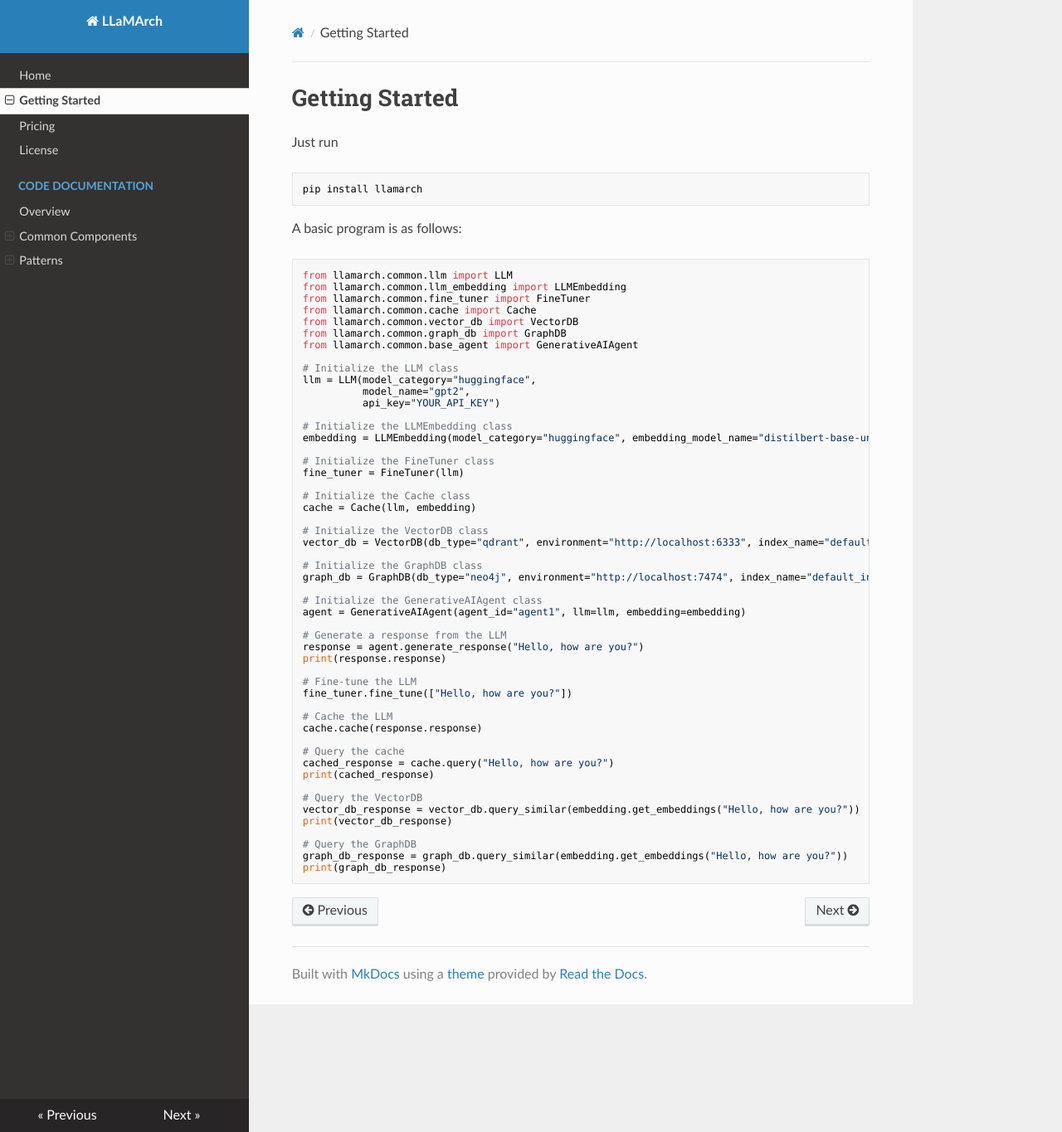
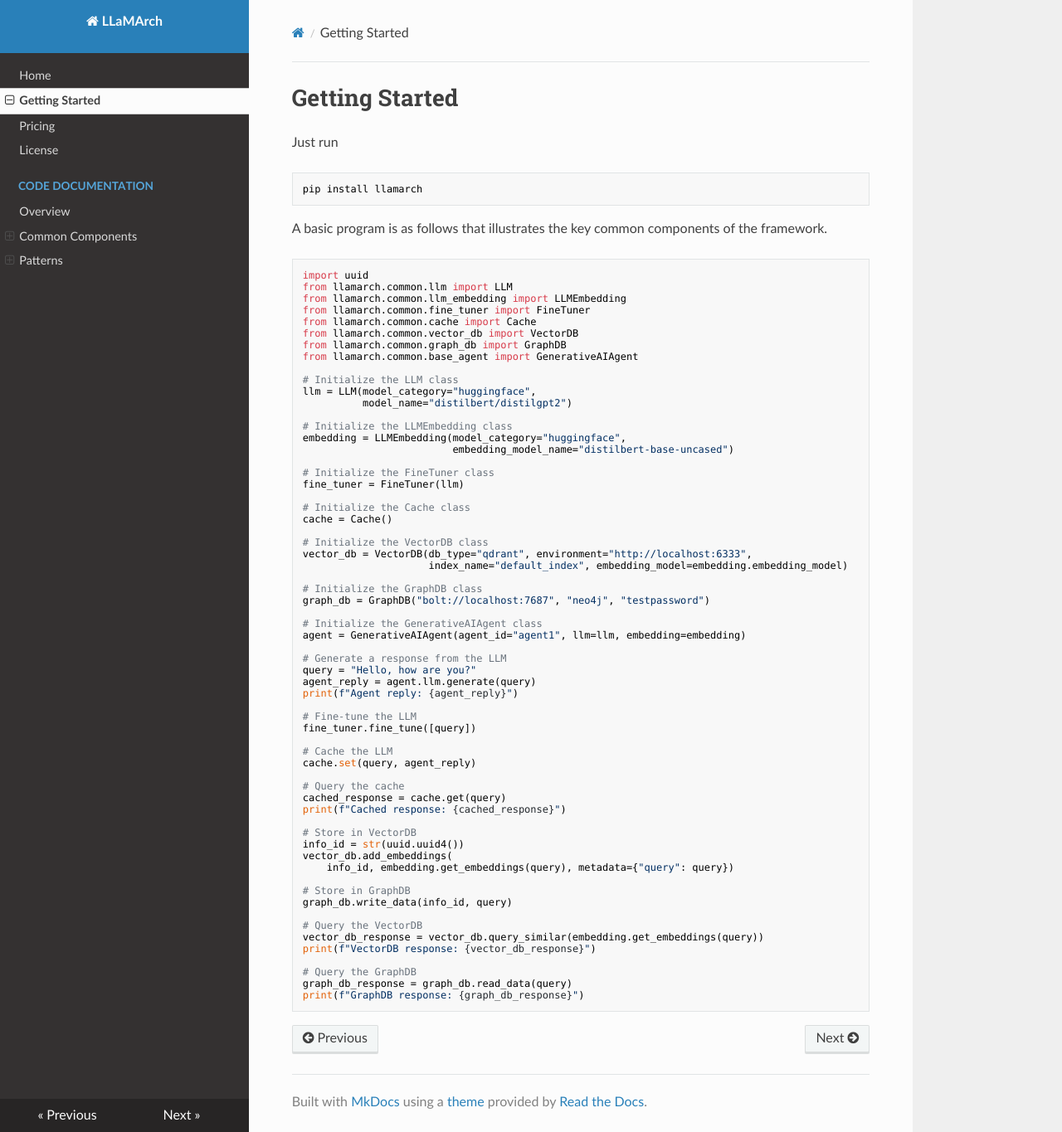
Before and after one commit to gpavanb1/LLaMArch, an MkDocs documentation site: the page built from docs/start.md, in a window 1280 px wide and 1365 px high. Shown: the whole window at 83% size. Built offline with MkDocs 1.6.1, drawn with Linux system fonts in a browser that asks for light colours; nearby versions of some CDN libraries.

Commit message:
Updated docs and example

````diff
--- a/docs/start.md
+++ b/docs/start.md
@@ -6,9 +6,10 @@ Just run
 pip install llamarch
 ```
 
-A basic program is as follows:
+A basic program is as follows that illustrates the key common components of the framework.
 
 ```python
+import uuid
 from llamarch.common.llm import LLM
 from llamarch.common.llm_embedding import LLMEmbedding
 from llamarch.common.fine_tuner import FineTuner
@@ -19,46 +20,56 @@ from llamarch.common.base_agent import GenerativeAIAgent
 
 # Initialize the LLM class
 llm = LLM(model_category="huggingface",
-          model_name="gpt2",
-          api_key="YOUR_API_KEY")
+          model_name="distilbert/distilgpt2")
 
 # Initialize the LLMEmbedding class
-embedding = LLMEmbedding(model_category="huggingface", embedding_model_name="distilbert-base-uncased")
+embedding = LLMEmbedding(model_category="huggingface",
+                         embedding_model_name="distilbert-base-uncased")
 
 # Initialize the FineTuner class
 fine_tuner = FineTuner(llm)
 
 # Initialize the Cache class
-cache = Cache(llm, embedding)
+cache = Cache()
 
 # Initialize the VectorDB class
-vector_db = VectorDB(db_type="qdrant", environment="http://localhost:6333", index_name="default_index", embedding_model=embedding.embedding_model)
+vector_db = VectorDB(db_type="qdrant", environment="http://localhost:6333",
+                     index_name="default_index", embedding_model=embedding.embedding_model)
 
 # Initialize the GraphDB class
-graph_db = GraphDB(db_type="neo4j", environment="http://localhost:7474", index_name="default_index")
+graph_db = GraphDB("bolt://localhost:7687", "neo4j", "testpassword")
 
 # Initialize the GenerativeAIAgent class
 agent = GenerativeAIAgent(agent_id="agent1", llm=llm, embedding=embedding)
 
 # Generate a response from the LLM
-response = agent.generate_response("Hello, how are you?")
-print(response.response)
+query = "Hello, how are you?"
+agent_reply = agent.llm.generate(query)
+print(f"Agent reply: {agent_reply}")
 
 # Fine-tune the LLM
-fine_tuner.fine_tune(["Hello, how are you?"])
+fine_tuner.fine_tune([query])
 
 # Cache the LLM
-cache.cache(response.response)
+cache.set(query, agent_reply)
 
 # Query the cache
-cached_response = cache.query("Hello, how are you?")
-print(cached_response)
+cached_response = cache.get(query)
+print(f"Cached response: {cached_response}")
+
+# Store in VectorDB
+info_id = str(uuid.uuid4())
+vector_db.add_embeddings(
+    info_id, embedding.get_embeddings(query), metadata={"query": query})
+
+# Store in GraphDB
+graph_db.write_data(info_id, query)
 
 # Query the VectorDB
-vector_db_response = vector_db.query_similar(embedding.get_embeddings("Hello, how are you?"))
-print(vector_db_response)
+vector_db_response = vector_db.query_similar(embedding.get_embeddings(query))
+print(f"VectorDB response: {vector_db_response}")
 
 # Query the GraphDB
-graph_db_response = graph_db.query_similar(embedding.get_embeddings("Hello, how are you?"))
-print(graph_db_response)
+graph_db_response = graph_db.read_data(query)
+print(f"GraphDB response: {graph_db_response}")
 ```
````
Also changed, not shown: docs/common/llm.md (+2 -0 lines), docs/common/llm_embedding.md (+2 -0 lines).
